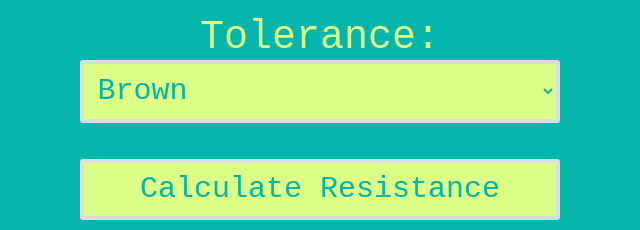
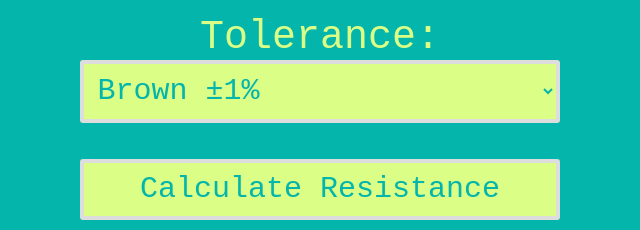
Before and after one commit to BasedSoup/basedsoup.github.io, a plain HTML site: page resistor-calculator/index.html in a window 1280 px wide. Shown: the part 488-718 px from the top of the page, 320-960 px from the left. Drawn offline with Linux system fonts and the light colour scheme.

Commit message:
Changed the label on the tolerance select --Resistance Calculator

```diff
--- a/resistor-calculator/index.html
+++ b/resistor-calculator/index.html
@@ -67,14 +67,14 @@
     <br>
     <div class="custom-select">
         <select onchange="bandColour(4)" name="tolerance" id="tolerance">
-            <option class="Brown" value=1>Brown</option>
-            <option class="Red" value=2>Red</option>
-            <option class="Green" value=0.5>Green</option>
-            <option class="Blue" value=0.25>Blue</option>
-            <option class="Violet" value=0.1>Violet</option>
-            <option class="Grey" value=0.05>Grey</option>
-            <option class="Gold" value=5>Gold</option>
-            <option class="Silver" value=10>Silver</option>
+            <option class="Brown" value=1>Brown ±1%</option>
+            <option class="Red" value=2>Red ±2%</option>
+            <option class="Green" value=0.5>Green ±0.5%</option>
+            <option class="Blue" value=0.25>Blue ±0.25%</option>
+            <option class="Violet" value=0.1>Violet ±0.1%</option>
+            <option class="Grey" value=0.05>Grey ±0.05%</option>
+            <option class="Gold" value=5>Gold ±5%</option>
+            <option class="Silver" value=10>Silver ±10%</option>
         </select>
     </div>
     <br><br>
```
